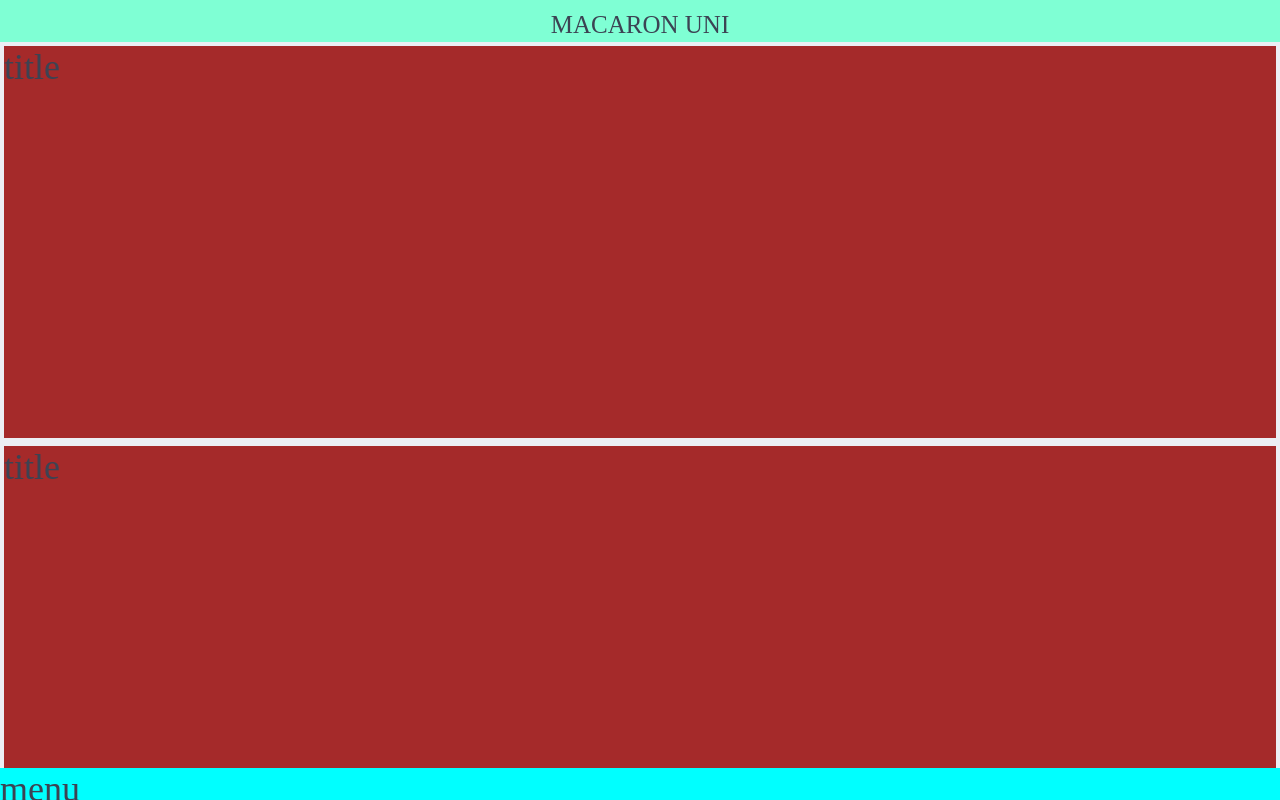
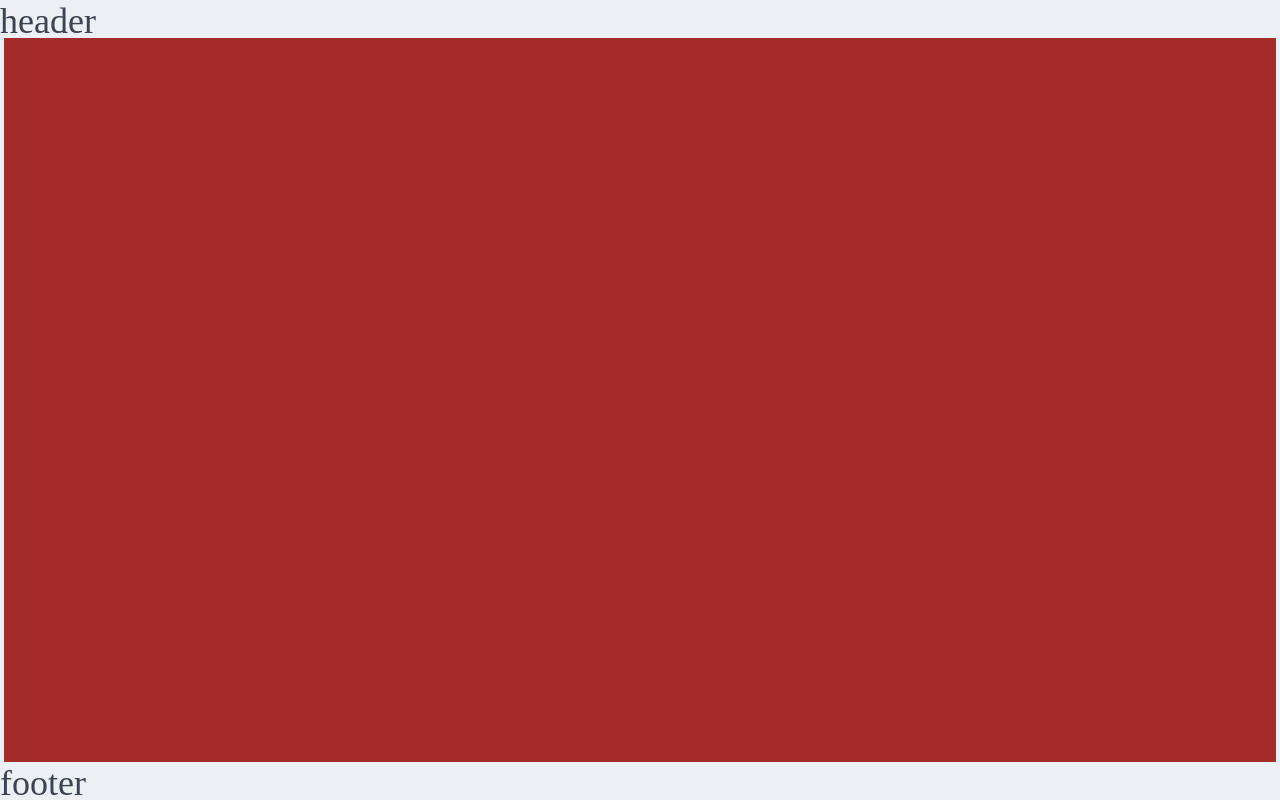
Before and after one commit to deneb-kaitos/macarons-uni, a SvelteKit app in the folder sources/front-end/: page / in a window 1280 px wide. Built offline with nearby package versions, Linux system fonts and the light colour scheme.

Commit message:
restuctured front-end

```diff
--- a/sources/front-end/src/app.html
+++ b/sources/front-end/src/app.html
@@ -10,8 +10,10 @@
     %sveltekit.head%
   </head>
   <body>
-    <div id="app" data-sveltekit-preload-data="hover">
+    <header>header</header>
+    <main id="app" data-sveltekit-preload-data="hover">
       %sveltekit.body%
-    </div>
+    </main>
+    <footer>footer</footer>
   </body>
 </html>
--- a/sources/front-end/src/lib/components/footer/Footer.svelte
+++ b/sources/front-end/src/lib/components/footer/Footer.svelte
@@ -1,10 +1,26 @@
+<script>
+  import MenuIcon from "$lib/icons/MenuIcon.svelte";
+</script>
 <style>
   footer {
     position: sticky;
     bottom: 0px;
-    height: var(--footer-height);
+    display: flex;
+    justify-content: flex-end;
+    align-items: center;
+    padding: min(0.5vh, 0.5vw);
+    background-color: aquamarine;
 
-    background-color: aqua;
+    & button {
+      display: flex;
+      justify-content: center;
+      align-items: center;
+      border-radius: 50%;
+    }
   }
 </style>
-<footer>menu</footer>
+<footer>
+  <button>
+    <MenuIcon />
+  </button>
+</footer>
--- a/sources/front-end/src/lib/components/header/Header.svelte
+++ b/sources/front-end/src/lib/components/header/Header.svelte
@@ -6,7 +6,6 @@
     justify-content: center;
     align-items: center;
     font-variant: all-petite-caps;
-    height: var(--header-height);
 
     background-color: aquamarine;
   }
--- /dev/null
+++ b/sources/front-end/src/lib/icons/MenuIcon.svelte
@@ -0,0 +1,16 @@
+<svg
+  xmlns="http://www.w3.org/2000/svg"
+  width="36"
+  height="36"
+  viewBox="0 0 24 24"
+  fill="none"
+  stroke="currentColor"
+  stroke-width="2"
+  stroke-linecap="round"
+  stroke-linejoin="round"
+  class="feather feather-menu"
+  >
+    <line x1="3" y1="12" x2="21" y2="12"></line>
+    <line x1="3" y1="6" x2="21" y2="6"></line>
+    <line x1="3" y1="18" x2="21" y2="18"></line>
+  </svg>
--- /dev/null
+++ b/sources/front-end/src/lib/pages/about/About.svelte
@@ -0,0 +1 @@
+about
--- /dev/null
+++ b/sources/front-end/src/lib/pages/chef/Chef.svelte
@@ -0,0 +1,31 @@
+<script>
+  export const prerender = true;
+</script>
+
+<style>
+  article {
+    display: grid;
+    grid-template-columns: 1fr 1fr;
+    grid-template-rows: 1fr;
+    grid-template-areas:
+    'photo text';
+    gap: min(0.5vh, 0.5vw);
+
+    & picture {
+      grid-area: photo;
+      aspect-ratio: 2/3 auto;
+    }
+
+    & section {
+      grid-area: text;
+    }
+  }
+</style>
+
+<article>
+  <picture>
+    <source srcset="https://fakeimg.pl/180x210" media="(orientation: portrait)" />
+    <img src="https://fakeimg.pl/180x210" width="180px" height="210px" alt="the Chef" />
+  </picture>
+  <section>bla-bla-bla bla-bla-bla...</section>
+</article>
--- /dev/null
+++ b/sources/front-end/src/lib/pages/legal/Legal.svelte
@@ -0,0 +1 @@
+legal
--- /dev/null
+++ b/sources/front-end/src/lib/pages/macarons/Macarons.svelte
@@ -0,0 +1,38 @@
+<script>
+  export const prerender = true;
+</script>
+
+<style>
+  article {
+    display: grid;
+    grid-template-columns: 1fr;
+    grid-template-rows: 1fr;
+    gap: min(0.5vh, 0.5vw);
+
+    & section {
+      height: 100px;
+      background-color: beige;
+    }
+  }
+</style>
+
+<article>
+  <section>
+    section #0
+  </section>
+  <section>
+    section #1
+  </section>
+  <section>
+    section #2
+  </section>
+  <section>
+    section #3
+  </section>
+  <section>
+    section #4
+  </section>
+  <section>
+    section #5
+  </section>
+</article>
--- /dev/null
+++ b/sources/front-end/src/lib/pages/torte/Torte.svelte
@@ -0,0 +1,5 @@
+<script>
+  export const prerender = true;
+</script>
+
+<article>torte</article>
--- a/sources/front-end/src/routes/+layout.svelte
+++ b/sources/front-end/src/routes/+layout.svelte
@@ -1,9 +1,4 @@
-<script>
-  import Header from '$lib/components/header/Header.svelte';
-  import Footer from '$lib/components/footer/Footer.svelte';
-</script>
-<Header />
-<main>
-  <slot />
-</main>
-<Footer />
+<style>
+</style>
+
+<slot />
--- a/sources/front-end/src/routes/+page.svelte
+++ b/sources/front-end/src/routes/+page.svelte
@@ -1,20 +1,41 @@
 <script>
-  import MainNavSection from "$lib/components/mainNavSection/MainNavSection.svelte";
+  import About from '$lib/pages/about/About.svelte';
+  import Chef from '$lib/pages/chef/Chef.svelte';
+  import Macarons from '$lib/pages/macarons/Macarons.svelte';
+  import Torte from '$lib/pages/torte/Torte.svelte';
+  import Legal from '$lib/pages/legal/Legal.svelte';
+
+  export const prerender = true;
 </script>
 
 <style>
   div {
-    display: grid;
-    grid-template-columns: 1fr;
-    grid-auto-rows: 1fr;
-    height: 100%;
+    display: flex;
+    flex-direction: column;
     gap: 1vh;
     padding: min(0.5vw, 0.5vh);
-    align-items: flex-start;
     justify-content: center;
+    overflow-y: auto;
+
+    & article {
+      background-color: brown;
+      border-radius: 0.125rem;
+      padding: min(0.5vh, 0.5vw);
+      display: flex;
+      flex-direction: column;
+      flex: 1 0 auto;
+      gap: 1vh;
+    }
   }
 </style>
 <div>
-  <MainNavSection />
-  <MainNavSection />
+  <article>
+    <About />
+  </article>
+  <Chef />
+  <Macarons />
+  <Torte />
+  <article>
+    <Legal />
+  </article>
 </div>
--- a/sources/front-end/static/global.css
+++ b/sources/front-end/static/global.css
@@ -48,7 +48,9 @@ html, body {
   flex: 1 0 100%;
 }
 
-html, body, #app, main {
+html, body, #app {
+  display: flex;
+  flex-direction: column;
   height: 100%;
 }
 
@@ -56,6 +58,11 @@ html {
   font-family: var(--main-font-family);
   background-color: var(--main-background-color);
   color: var(--main-color);
+}
+
+main {
+  display: flex;
+  flex-direction: column;
 }
 
 svg {
```
